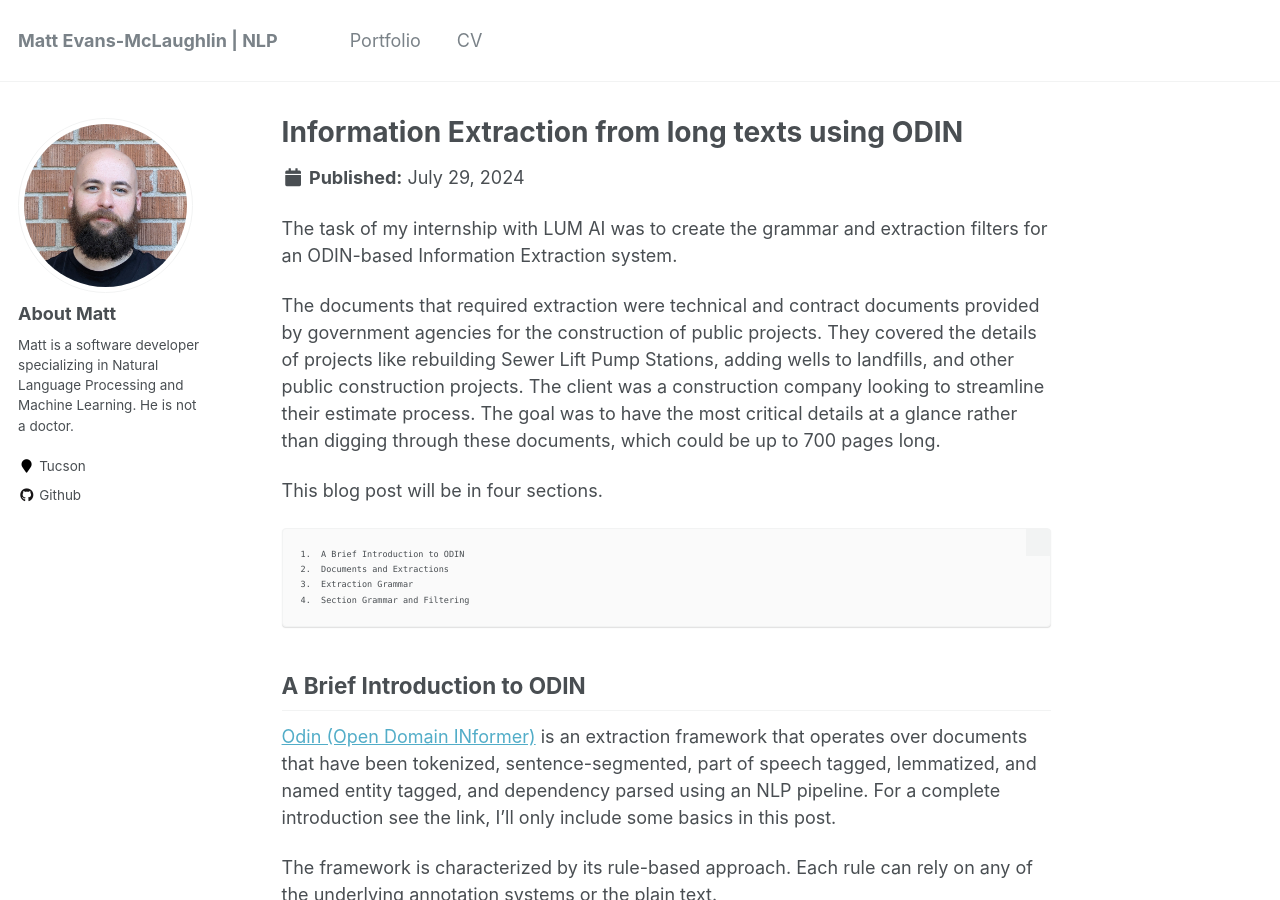
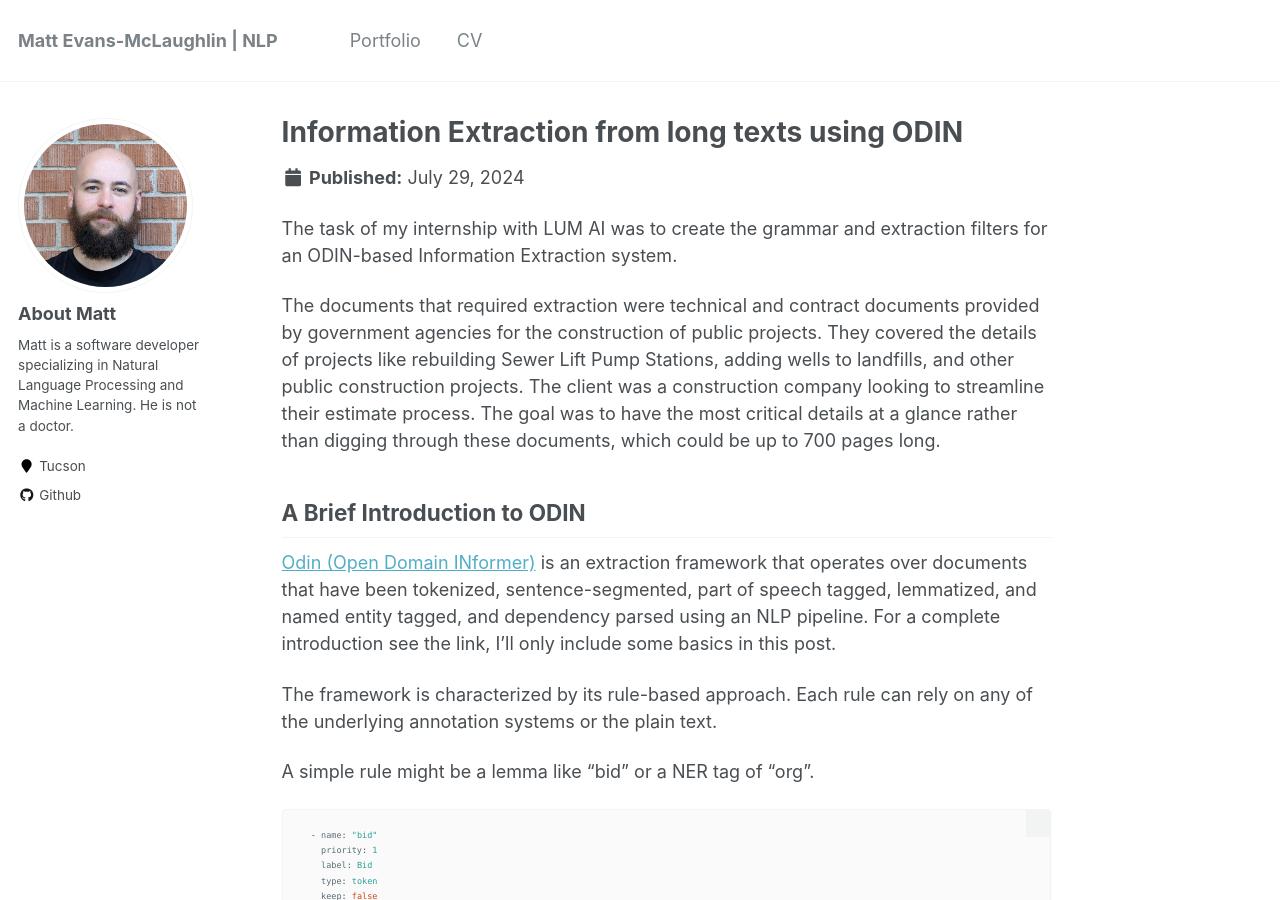
Before and after one commit to mc-wut/mc-wut.github.io, a Jekyll site: the page built from _portfolio/portfolio-1.md, in a window 1280 px wide and 900 px high. Built offline with Jekyll 4.4.1, drawn with Linux system fonts in a browser that asks for light colours.

Commit message:
- removes unnecessary list from portfolio-1.md

```diff
--- a/_portfolio/portfolio-1.md
+++ b/_portfolio/portfolio-1.md
@@ -7,13 +7,6 @@ collection: portfolio
 The task of my internship with LUM AI was to create the grammar and extraction filters for an ODIN-based Information Extraction system.
 
 The documents that required extraction were technical and contract documents provided by government agencies for the construction of public projects. They covered the details of projects like rebuilding Sewer Lift Pump Stations, adding wells to landfills, and other public construction projects. The client was a construction company looking to streamline their estimate process. The goal was to have the most critical details at a glance rather than digging through these documents, which could be up to 700 pages long.
-
-This blog post will be in four sections.
-
-	1.  A Brief Introduction to ODIN
-	2.  Documents and Extractions
-	3.  Extraction Grammar
-	4.  Section Grammar and Filtering
 
 ## A Brief Introduction to ODIN
 
```
